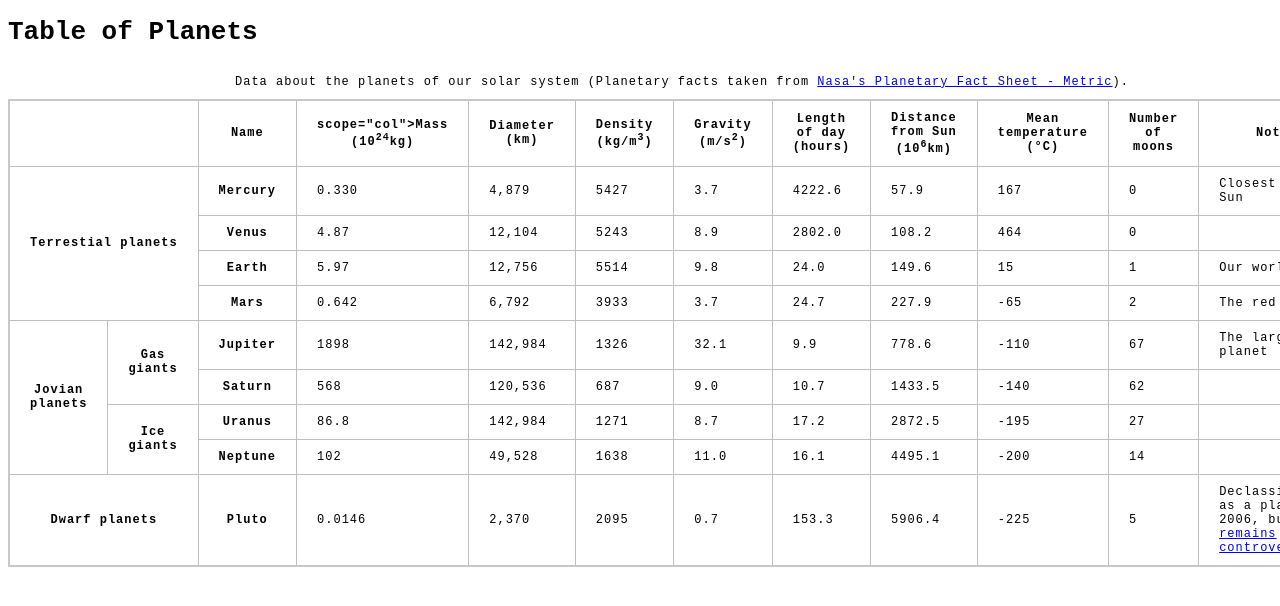
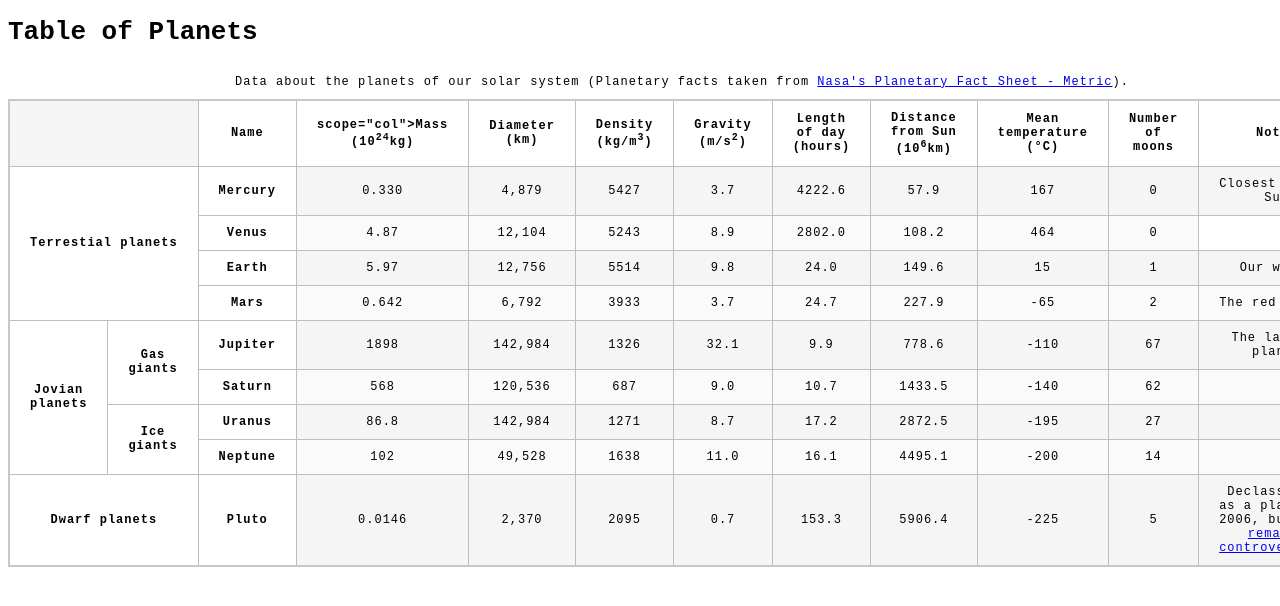
Before and after one commit to nanceed/table-of-planets-practice, a plain HTML site: page index.html in a window 1280 px wide. Shown: the top 606 px of the page. Drawn offline with Linux system fonts and the light colour scheme.

Commit message:
Updated styles.css

```diff
--- a/styles.css
+++ b/styles.css
@@ -15,6 +15,18 @@ th {
     padding: 10px 20px;
 }
 
+td {
+    text-align: center;
+}
+
+tr:nth-child(even) td {
+  background-color: rgb(250,250,250);
+}
+
+tr:nth-child(odd) td {
+  background-color: rgb(245,245,245);
+}
+
 caption {
     padding: 10px;
 }
```
